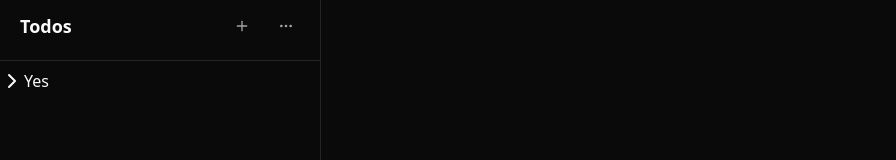
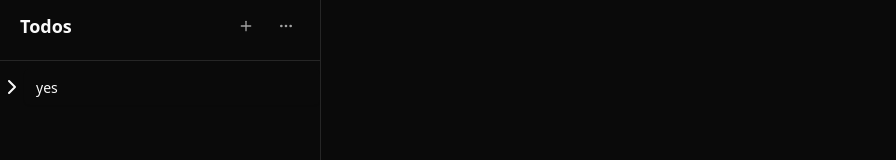
Before and after one commit to sodapack/atomic, a Next.js app: page / in a window 1280 px wide. Shown: the top 160 px of the page, without its empty margins (0-896 px from the left). Built offline with nearby package versions, Linux system fonts and the light colour scheme.

Commit message:
Add NoRingInput component and integrate it into AppSidebar for todos

```diff
--- a/components/app-sidebar.tsx
+++ b/components/app-sidebar.tsx
@@ -2,6 +2,7 @@ import { ChevronRight, Ellipsis, Plus } from "lucide-react"
 import { Collapsible, CollapsibleContent, CollapsibleTrigger } from "@/components/ui/collapsible"
 import { Separator } from "@/components/ui/separator"
 import { Button } from "@/components/ui/button"
+import { NoRingInput } from "@/components/no-ring-input"
 
 
 export function AppSidebar() {
@@ -9,18 +10,20 @@ export function AppSidebar() {
     <>
       <div className="flex items-center justify-between px-4 py-2">
         <h2 className="font-semibold text-lg ml-1">Todos</h2>
-        <div className="flex items-center space-x-2 text-muted-foreground">
+        <div className="flex items-center space-x-1 text-muted-foreground">
           <Button variant="ghost" size="icon"><Plus /></Button>
           <Button variant="ghost" size="icon"><Ellipsis /></Button>
         </div>
       </div>
       <Separator className="my-2" orientation="horizontal" />
       <Collapsible className="group/collapsible">
-        <CollapsibleTrigger className="flex items-center justify-left w-full">
+      <div className="flex items-center justify-left w-full">
+        <CollapsibleTrigger >
           <ChevronRight className="transition-transform group-data-[state=open]/collapsible:rotate-90" />
-          <p>Yes</p>
         </CollapsibleTrigger>
-        <CollapsibleContent>No</CollapsibleContent>
+        <NoRingInput className="focus-visible:ring-0 focus-visible:ring-transparent focus-visible:outline-none border-none" defaultValue={"yes"}/>
+      </div>
+        <CollapsibleContent><NoRingInput defaultValue={"no"}/></CollapsibleContent>
       </Collapsible>
       <div className="flex items-center justify-center h-full w-full">
         <p className="">Yes</p>
--- /dev/null
+++ b/components/no-ring-input.tsx
@@ -0,0 +1,14 @@
+import { Input } from "@/components/ui/input";
+import { cn } from "@/lib/utils"; // Shadcn utility
+
+export function NoRingInput({ className, ...props }: React.ComponentProps<typeof Input>) {
+  return (
+    <Input
+      className={cn(
+        "focus-visible:ring-0 focus-visible:ring-transparent focus-visible:outline-none border-none",
+        className
+      )}
+      {...props}
+    />
+  );
+}
--- /dev/null
+++ b/components/ui/input.tsx
@@ -0,0 +1,22 @@
+import * as React from "react"
+
+import { cn } from "@/lib/utils"
+
+const Input = React.forwardRef<HTMLInputElement, React.ComponentProps<"input">>(
+  ({ className, type, ...props }, ref) => {
+    return (
+      <input
+        type={type}
+        className={cn(
+          "flex h-9 w-full rounded-md border border-input bg-transparent px-3 py-1 text-base shadow-sm transition-colors file:border-0 file:bg-transparent file:text-sm file:font-medium file:text-foreground placeholder:text-muted-foreground focus-visible:outline-none focus-visible:ring-1 focus-visible:ring-ring disabled:cursor-not-allowed disabled:opacity-50 md:text-sm",
+          className
+        )}
+        ref={ref}
+        {...props}
+      />
+    )
+  }
+)
+Input.displayName = "Input"
+
+export { Input }
```
